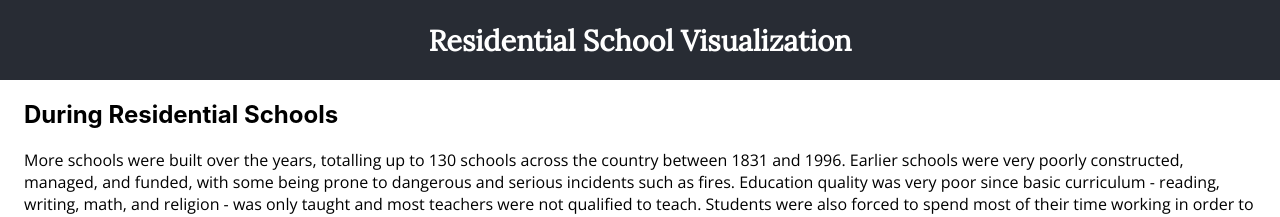
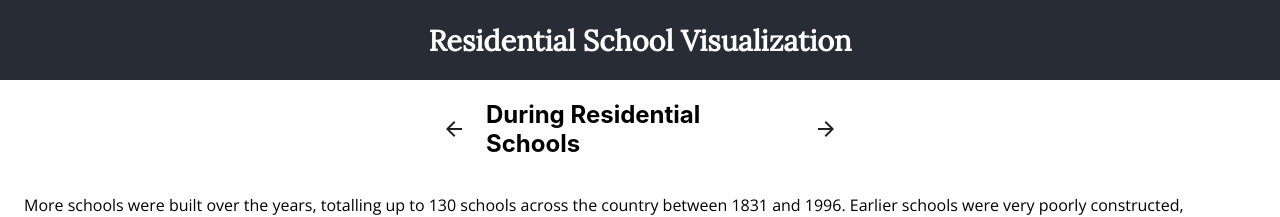
Before and after one commit to ViridianCitrus/Residential-School-Visualization, a React (Create React App) app in the folder residential-school-visualization/: page /school-data in a window 1280 px wide. Shown: the top 217 px of the page. Built offline with nearby package versions, Linux system fonts and the light colour scheme; some icons are missing.

Commit message:
schooldata draft 2

```diff
--- a/residential-school-visualization/package.json
+++ b/residential-school-visualization/package.json
@@ -4,6 +4,7 @@
   "private": true,
   "dependencies": {
     "@material-ui/core": "^4.11.4",
+    "@material-ui/icons": "^4.11.2",
     "@testing-library/jest-dom": "^5.11.4",
     "@testing-library/react": "^11.1.0",
     "@testing-library/user-event": "^12.1.10",
--- a/residential-school-visualization/src/App.css
+++ b/residential-school-visualization/src/App.css
@@ -10,9 +10,8 @@ h1 {
   font-size: larger;
 }
 
-.during-page, .map-div {
-  /* margin: 20px; */
-  /* width: 100%; */
+h2.during-page {
+
 }
 
 .bold {
--- a/residential-school-visualization/src/components/SchoolData.tsx
+++ b/residential-school-visualization/src/components/SchoolData.tsx
@@ -2,7 +2,9 @@ import React from "react";
 import { getSchools, School } from "../Schools/Schools";
 import { Slider } from "@material-ui/core";
 import { Map } from "../Map";
-import { Container, Grid } from "@material-ui/core";
+import { Container, Grid, Button } from "@material-ui/core";
+import ArrowForwardIcon from "@material-ui/icons/ArrowForward";
+import ArrowBackIcon from "@material-ui/icons/ArrowBack";
 
 function SchoolData() {
   const [yearValue, setYearValue] = React.useState<number | number[]>(1900);
@@ -25,7 +27,22 @@ function SchoolData() {
   return (
     <>
       <Container>
-        <h2 className="during-page">During Residential Schools</h2>
+        <Grid container alignItems="center" justify="center">
+          <Grid item>
+            <Button variant="text" style={{ padding: 0, width: "20px" }}>
+              <ArrowBackIcon />
+            </Button>
+          </Grid>
+          <Grid item xs={3}>
+            <h2 className="during-page">During Residential Schools</h2>
+          </Grid>
+          <Grid item>
+            <Button variant="text" style={{ padding: 0, width: "20px" }}>
+              <ArrowForwardIcon />
+            </Button>
+          </Grid>
+        </Grid>
+
         <p className="during-page">
           More schools were built over the years, totalling up to 130 schools
           across the country between 1831 and 1996. Earlier schools were very
```
Also changed, not shown: 1 other file (tests, documents, lock files or other folders).
